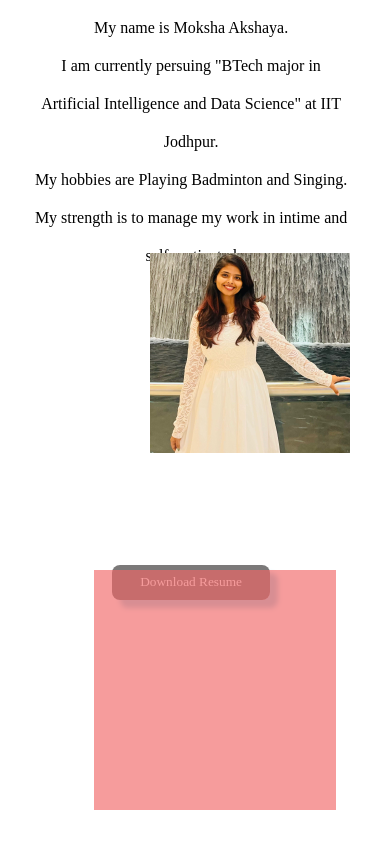
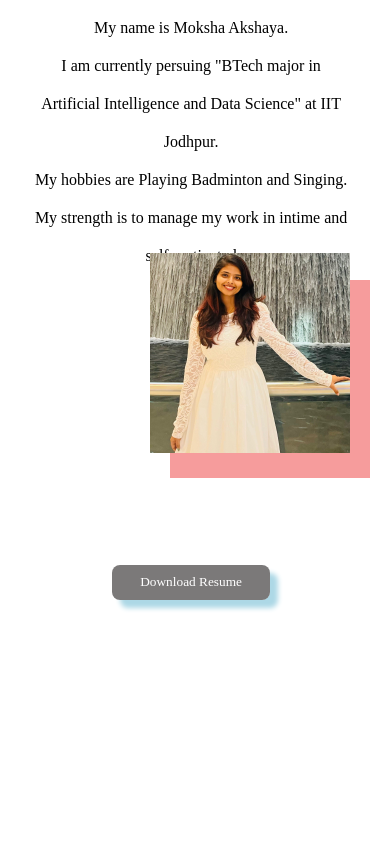
Before and after one commit to Moksha1512/Portfolio-Moksha, a plain HTML site: page index.html in a window 390 px wide. Shown: the part 1025-1873 px from the top of the page. Drawn offline with nearby package versions, Linux system fonts and the light colour scheme; a web font is replaced by a local one.

Commit message:
Update styles.css

```diff
--- a/styles.css
+++ b/styles.css
@@ -308,12 +308,21 @@ top: 60px;
     width: 250px; */
   }
   .background {
-    width: 242px;
+      width: 200px;
+        position: absolute;
+        /* background-color: #f683a9e5; */
+        background-color: #f16666a4;
+        height: 198px;
+        right: 49;
+        right: 270px;
+        top: 427px;
+        left: 170px;
+/*     width: 242px;
     position: absolute;
     background-color: #f16666a4;
     height: 240px;
     top: 85vh;
-    left: 24vw;
+    left: 24vw; */
   }
   .s {
     width: 90vw;
```
